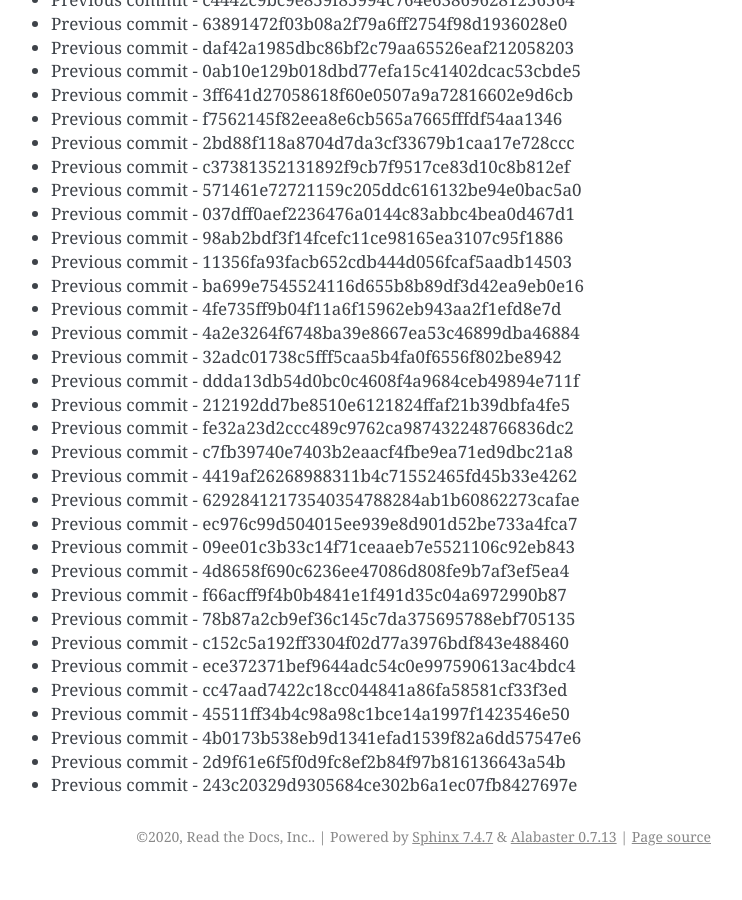
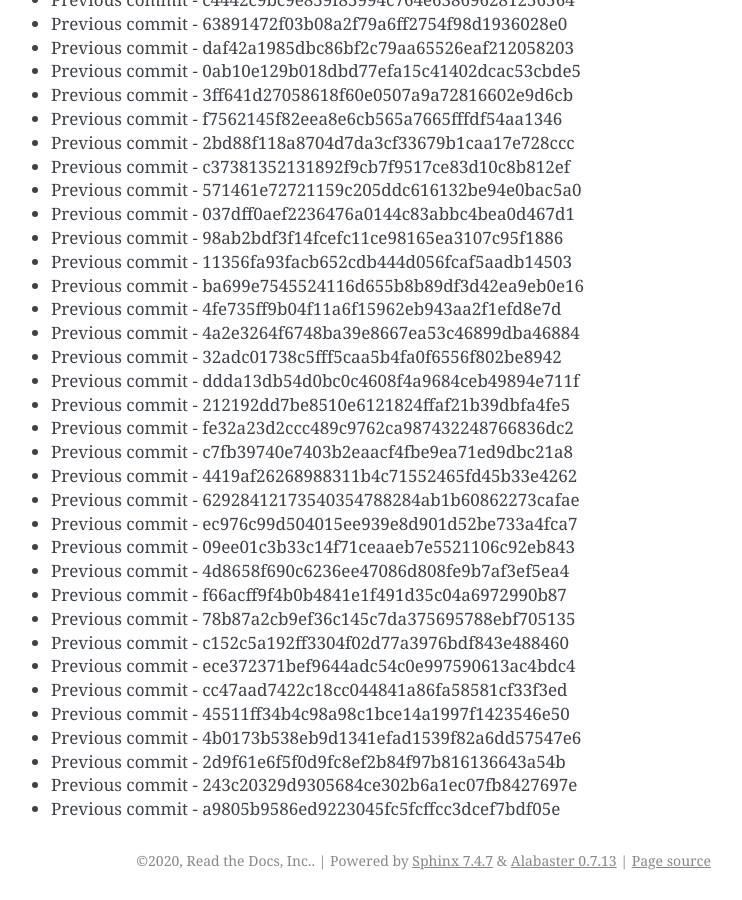
Before and after one commit to readthedocs/rtd-git-stresstest, a Sphinx documentation site: the page built from docs/updates.rst, in a window 1280 px wide and 900 px high, scrolled down 63979 px. Shown: the whole window, without its empty margins (399-1141 px from the left). Built offline with Sphinx 7.4.7, drawn with Linux system fonts in a browser that asks for light colours; before the commit the page ends 64855 px from its top, so only the background shows below that.

Commit message:
Generating commit from previous: a9805b9586ed9223045fc5fcffcc3dcef7bdf05e

```diff
--- a/docs/updates.rst
+++ b/docs/updates.rst
@@ -2720,3 +2720,4 @@ It can be tested for any performance characteristics.
 * Previous commit - 4b0173b538eb9d1341efad1539f82a6dd57547e6
 * Previous commit - 2d9f61e6f5f0d9fc8ef2b84f97b816136643a54b
 * Previous commit - 243c20329d9305684ce302b6a1ec07fb8427697e
+* Previous commit - a9805b9586ed9223045fc5fcffcc3dcef7bdf05e
```
